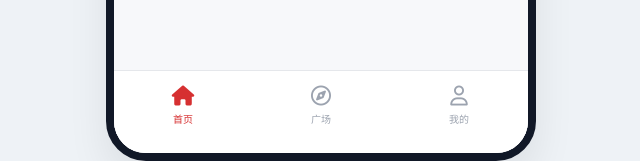
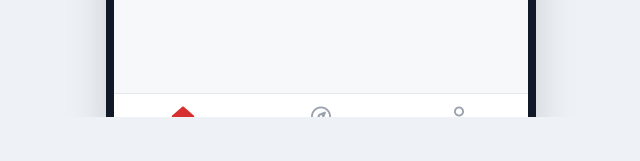
Before and after one commit to BVTRay/bengao, a React (Vite) app: page / in a window 1280 px wide. Both pictures are taken after a click on the button "👀 开发者通道：跳过流程直接看主页". Shown: the part 683-844 px from the top of the page, without its empty margins (319-959 px from the left). After the commit the page ends 800 px from the top, so only its background shows below. Built offline with nearby package versions, Linux system fonts and the light colour scheme.

Commit message:
适配移动端设备

```diff
--- a/App.tsx
+++ b/App.tsx
@@ -1,4 +1,3 @@
-
 import React, { useState, useEffect } from 'react';
 import { Page, Tab, UserProfile, Company, Group, Activity, AuditItem, Member } from './types';
 import Login from './pages/Login';
@@ -429,10 +428,11 @@ export default function App() {
   };
 
   return (
-    <div className="flex justify-center items-center min-h-screen w-full bg-[#eef2f6] font-sans">
-      <div id="app-container" className="w-full h-full sm:h-[844px] sm:w-full sm:max-w-[430px] bg-white sm:rounded-[40px] relative overflow-hidden shadow-none sm:shadow-[0_20px_40px_rgba(0,0,0,0.08)] sm:border-[8px] sm:border-gray-900">
-        {/* Removed Status Bar and Capsule */}
-        <div className="h-full w-full pt-[0px] relative overflow-hidden">{renderPage()}</div>
+    // Mobile: block layout (top aligned), h-[100dvh] to fix address bar scrolling.
+    // Desktop (sm+): flex center, fixed size.
+    <div className="min-h-[100dvh] w-full bg-[#eef2f6] font-sans sm:flex sm:justify-center sm:items-center">
+      <div id="app-container" className="w-full h-[100dvh] sm:h-[844px] sm:w-[430px] bg-white sm:rounded-[40px] relative overflow-hidden shadow-none sm:shadow-2xl sm:border-[8px] sm:border-gray-900">
+        <div className="h-full w-full relative overflow-hidden">{renderPage()}</div>
       </div>
     </div>
   );
--- a/index.html
+++ b/index.html
@@ -1,4 +1,3 @@
-
 <!DOCTYPE html>
 <html lang="zh-CN">
   <head>
@@ -29,11 +28,20 @@
 
     <style>
       :root { color-scheme: light; }
+      html, body {
+        height: 100%;
+        width: 100%;
+        overflow: hidden; /* Prevent global scroll, handle inside app */
+      }
       body {
         font-family: 'Noto Sans SC', sans-serif;
         background-color: #eef2f6;
         -webkit-font-smoothing: antialiased;
         color: #1f2937;
+      }
+      #root {
+        height: 100%;
+        width: 100%;
       }
       .no-scrollbar::-webkit-scrollbar { display: none; }
       .no-scrollbar { -ms-overflow-style: none; scrollbar-width: none; }
@@ -48,11 +56,11 @@
 <script type="importmap">
 {
   "imports": {
-    "react": "https://aistudiocdn.com/react@^19.2.0",
     "react-dom/": "https://aistudiocdn.com/react-dom@^19.2.0/",
+    "vite": "https://aistudiocdn.com/vite@^7.2.4",
+    "@vitejs/plugin-react": "https://aistudiocdn.com/@vitejs/plugin-react@^5.1.1",
     "react/": "https://aistudiocdn.com/react@^19.2.0/",
-    "vite": "https://aistudiocdn.com/vite@^7.2.4",
-    "@vitejs/plugin-react": "https://aistudiocdn.com/@vitejs/plugin-react@^5.1.1"
+    "react": "https://aistudiocdn.com/react@^19.2.0"
   }
 }
 </script>
--- a/metadata.json
+++ b/metadata.json
@@ -1,5 +1,5 @@
 {
-  "name": "本溪市高级中学校友汇",
+  "name": "本高校友会",
   "description": "Benxi Senior High School Alumni Management Mini-Program",
   "requestFramePermissions": []
 }
--- a/pages/Main.tsx
+++ b/pages/Main.tsx
@@ -39,7 +39,7 @@ const Main: React.FC<MainProps> = ({ onNavigate, initialTab, user, isAdmin, onTo
 
   const getNavClass = (tab: Tab) => {
     const isActive = activeTab === tab;
-    return `flex-1 flex flex-col items-center justify-center gap-0.5 cursor-pointer h-full pb-6 active:opacity-70 transition-opacity ${isActive ? 'text-[#D63031]' : 'text-gray-400'}`;
+    return `flex-1 flex flex-col items-center justify-center gap-0.5 cursor-pointer h-full pb-1 active:opacity-70 transition-opacity ${isActive ? 'text-[#D63031]' : 'text-gray-400'}`;
   };
 
   const handleTabClick = (tab: Tab) => {
@@ -54,7 +54,8 @@ const Main: React.FC<MainProps> = ({ onNavigate, initialTab, user, isAdmin, onTo
       </div>
 
       {/* Compact Native-style Bottom Navigation - Highest Z-Index */}
-      <div className="absolute bottom-0 left-0 right-0 h-[83px] bg-white border-t border-gray-200 flex justify-around items-start pt-2 z-50">
+      {/* Added safe-area-inset-bottom support and adjusted height */}
+      <div className="absolute bottom-0 left-0 right-0 bg-white border-t border-gray-200 flex justify-around items-start pt-2 z-50 pb-[env(safe-area-inset-bottom)] h-[calc(60px+env(safe-area-inset-bottom))]">
 
         <div onClick={() => handleTabClick(Tab.HOME)} className={getNavClass(Tab.HOME)}>
           <i className={`text-xl ${activeTab === Tab.HOME ? 'fa-solid fa-house' : 'fa-solid fa-house'}`}></i>
--- a/pages/tabs/HomeTab.tsx
+++ b/pages/tabs/HomeTab.tsx
@@ -58,8 +58,8 @@ const HomeTab: React.FC<HomeTabProps> = ({ onNavigate }) => {
 
   return (
     <div className="h-full overflow-y-auto pb-[90px] no-scrollbar">
-      {/* Header - Adjusted for pure web view */}
-      <div className="bg-white/95 backdrop-blur-md px-6 pt-6 pb-2 sticky top-0 z-20 border-b border-gray-50">
+      {/* Header - Sticky with safe area support */}
+      <div className="bg-white/95 backdrop-blur-md px-6 pt-6 pb-2 sticky top-0 z-20 border-b border-gray-50 pt-[max(24px,env(safe-area-inset-top))]">
         <div className="flex justify-between items-center h-[36px]">
             <div>
                 <h2 className="text-lg font-bold text-gray-800 flex items-center gap-1">
--- a/pages/tabs/MineTab.tsx
+++ b/pages/tabs/MineTab.tsx
@@ -45,7 +45,8 @@ const MineTab: React.FC<MineTabProps> = ({ onNavigate, user, isAdmin, onToggleRo
         <div className="absolute top-0 w-full h-full bg-gradient-school opacity-5 pointer-events-none"></div>
         <div className="absolute -top-20 -right-20 w-60 h-60 bg-red-100 rounded-full blur-3xl opacity-40 pointer-events-none"></div>
 
-        <div className="relative pt-12 px-6 text-center">
+        {/* Adjusted top padding for safe area */}
+        <div className="relative pt-[max(48px,env(safe-area-inset-top))] px-6 text-center">
           {/* Avatar Section with Edit Button */}
           <div className="relative w-24 h-24 mx-auto mb-4 group">
              <div className="w-full h-full bg-white p-1 rounded-full shadow-soft overflow-hidden">
--- a/pages/tabs/SquareTab.tsx
+++ b/pages/tabs/SquareTab.tsx
@@ -50,8 +50,8 @@ const SquareTab: React.FC<SquareTabProps> = ({ onNavigate }) => {
 
   return (
     <div className="h-full overflow-y-auto pb-[90px] no-scrollbar bg-[#F7F8FA]">
-      {/* Redesigned Header - Sticky with proper Z-Index */}
-      <div className="glass px-6 pt-6 pb-4 sticky top-0 z-30 shadow-sm border-b border-white/50">
+      {/* Redesigned Header - Sticky with proper Z-Index and Safe Area */}
+      <div className="glass px-6 pt-6 pb-4 sticky top-0 z-30 shadow-sm border-b border-white/50 pt-[max(24px,env(safe-area-inset-top))]">
         {/* Title Row */}
         <div className="flex justify-between items-center h-[36px] mb-4">
           <h2 className="text-xl font-bold text-gray-800 tracking-tight">供需广场</h2>
```
